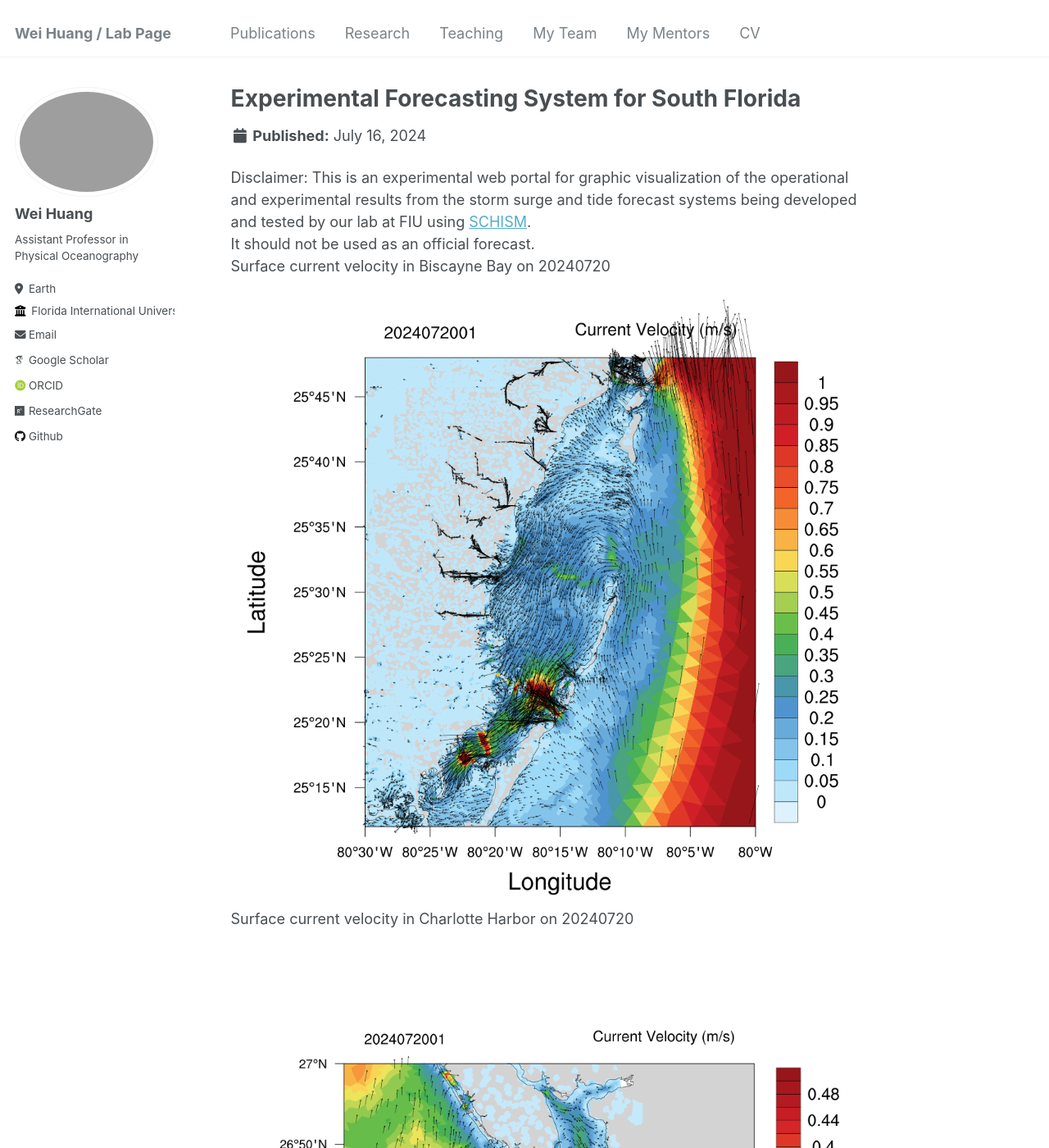
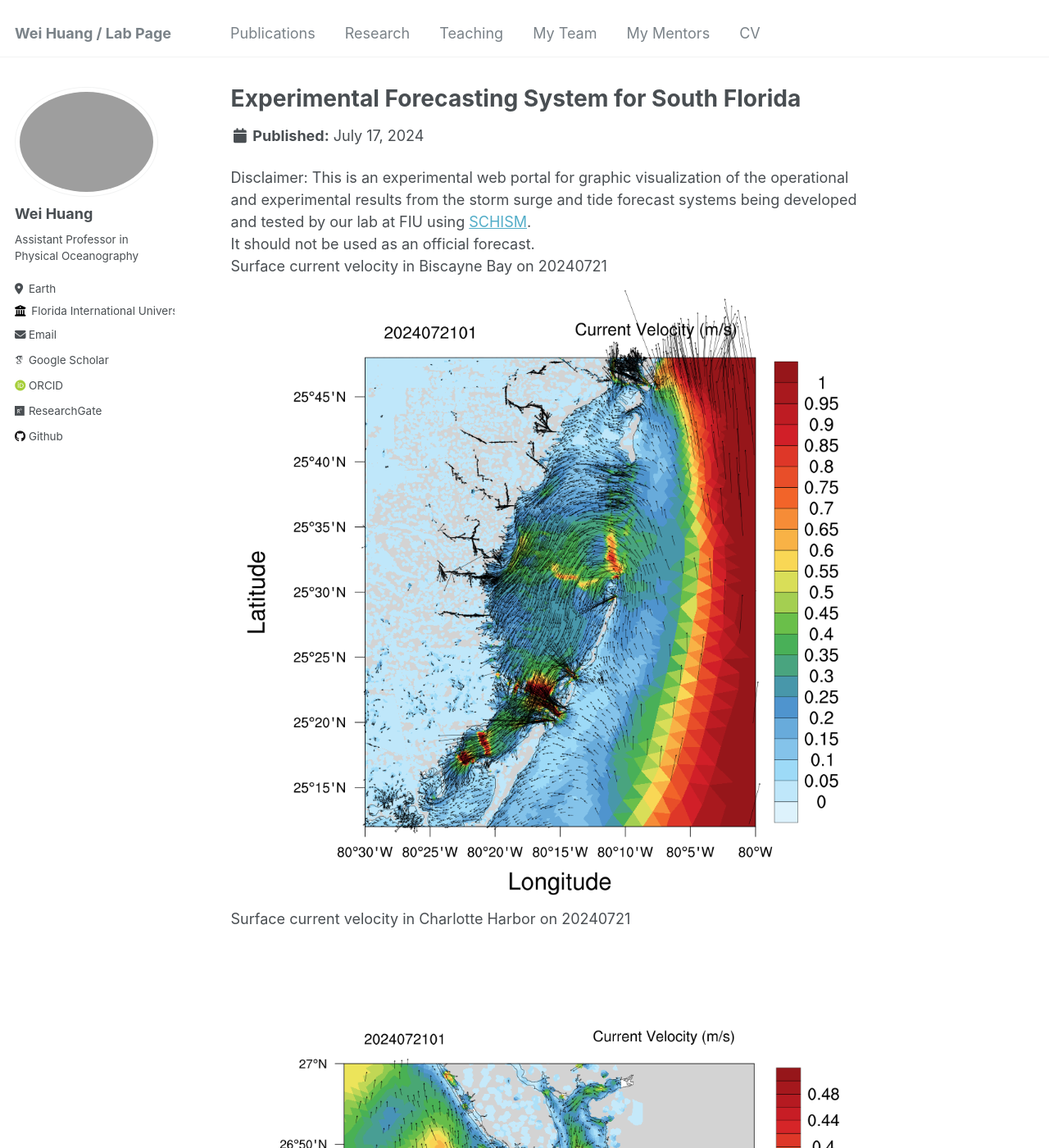
Before and after one commit to huang96169/huang96169.github.io, a Jekyll site: the page built from _research/research-1.md, in a window 1280 px wide and 1400 px high. Shown: the whole window at 82% size. Built offline with Jekyll 4.4.1, drawn with Linux system fonts in a browser that asks for light colours; some web fonts are replaced; some of the changed text lies outside the part shown.

Commit message:
replaced research_uv1.gif research_salt1.gif research_temp1.gif and replaced research_elev2.gif research_uv2.gif research_salt2.gif research_temp2.gif

```diff
--- a/_research/research-1.md
+++ b/_research/research-1.md
@@ -1,7 +1,7 @@
 ---
 title: "Experimental Forecasting System for South Florida"
-short: Surface current velocity of South Florida from 20240716 to 20240720
-date: 2024-07-16
+short: Surface current velocity of South Florida from 20240717 to 20240721
+date: 2024-07-17
 short1: "Disclaimer: This is an experimental web portal for graphic visualization of the operational and experimental results from the storm surge and tide forecast systems being developed and tested by our lab at FIU using [SCHISM](https://ccrm.vims.edu/schismweb/). It should not be used as an official forecast."
 excerpt: "<img src='/images/research_uv1.gif'>"
 collection: research
@@ -10,11 +10,11 @@ collection: research
 Disclaimer:
 This is an experimental web portal for graphic visualization of the operational and experimental results from the storm surge and tide forecast systems being developed and tested by our lab at FIU using [SCHISM](https://ccrm.vims.edu/schismweb/).<br/>
 It should not be used as an official forecast.<br/>
-Surface current velocity in Biscayne Bay on 20240720<br/>
+Surface current velocity in Biscayne Bay on 20240721<br/>
 <img src='/images/research_Bbay.png'>
-Surface current velocity in Charlotte Harbor on 20240720<br/>
+Surface current velocity in Charlotte Harbor on 20240721<br/>
 <img src='/images/research_Cbay.png'>
-Surface current velocity in Tampa Bay on 20240720<br/>
+Surface current velocity in Tampa Bay on 20240721<br/>
 <img src='/images/research_Tbay.png'>
 The map below showns observational stations used for validating the model's results, as well as the horizontal grid. <br/>
 The horizontal grid for SCHISM in simulating Biscayne Bay in South Florida, using flexible resolution resolving levees and canals (1-2 m), watershed rural and urban areas (30m-50m) and coastal ocean (500m-5km).<br/>
```
Also changed, not shown: _research/research-2.md (+6 -6 lines), images/research_Bbay.png, images/research_Cbay.png, images/research_Tbay.png, images/research_maxelev2.gif.
